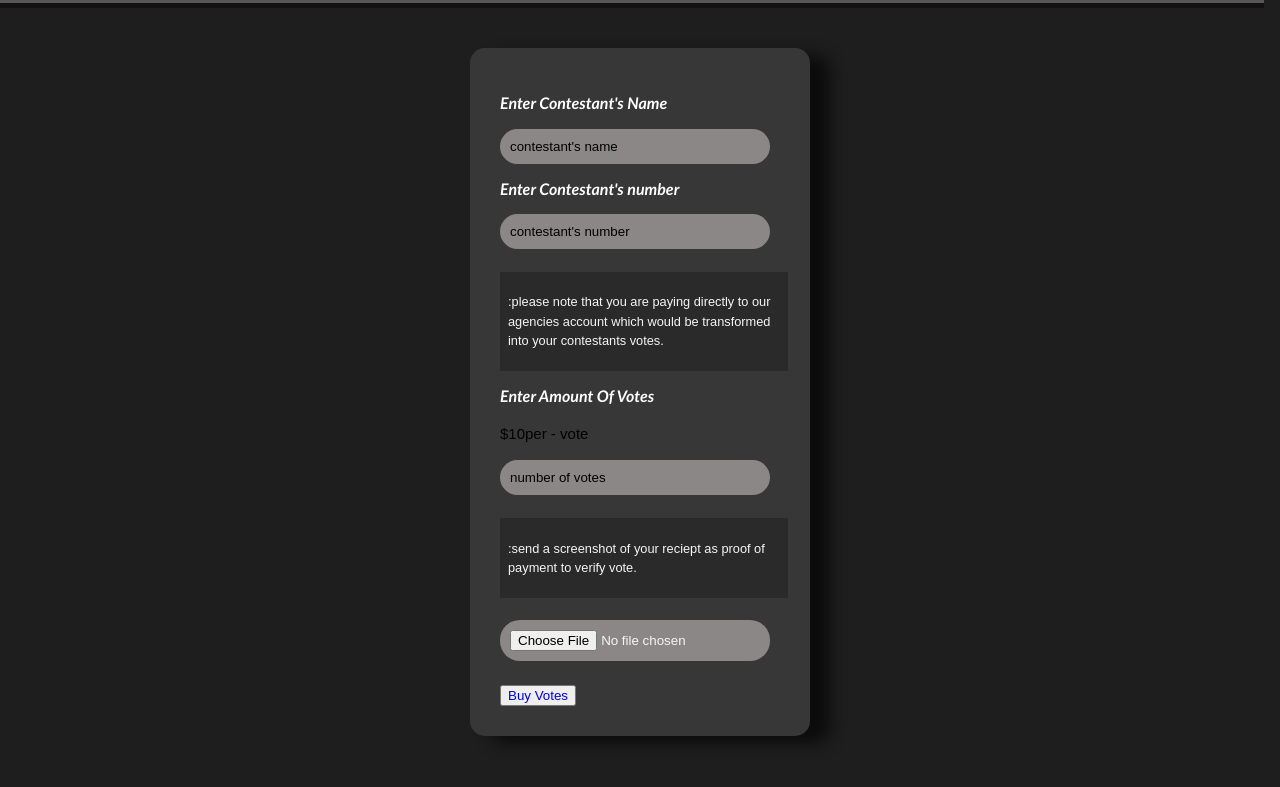
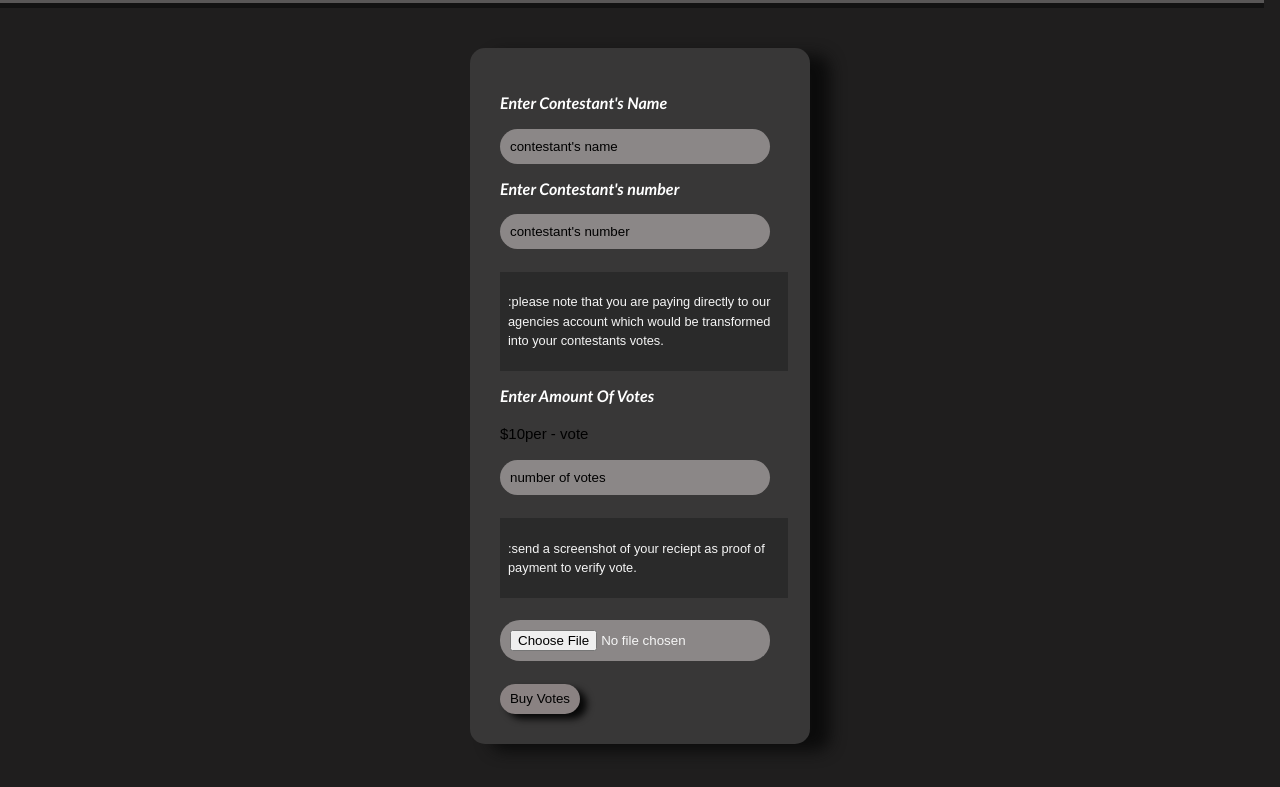
Before and after one commit to iblacksassin/Pageantry-site, a plain HTML site: page vote.html in a window 1280 px wide. Shown: the part 77-864 px from the top of the page. Drawn offline with Linux system fonts and the light colour scheme.

Commit message:
Update vote.css

```diff
--- a/vote.css
+++ b/vote.css
@@ -75,6 +75,7 @@ nav ul li a.current:hover{
 }
 a{
     text-decoration: none;
+    color: black;
 }
 h1{
     font-size: 1.5rem;
@@ -123,7 +124,28 @@ input{
 ::placeholder{
     color: black;
 }
-
+.btn{
+    width: 80px;
+    height: 30px;
+    box-shadow: 7px 5px 7px rgb(8, 8, 8);
+}
+.btn:hover{
+    background: rgba(20, 19, 19, 0.814);
+    transform: translateY( -3px);
+}
+button{
+    background: rgb(138, 130, 130);
+    border-radius: 30px;
+    text-align: center;
+    border: 0;
+    width: 70px;
+    height: 30px;
+    box-shadow: 5px 2px 5px rgb(36, 35, 35);
+}
+button:hover{
+    background: rgb(37, 36, 36);
+    transform: translateY( -2px);
+}
 @media (max-width:868px) {
     header{
         width: 90%;
```
